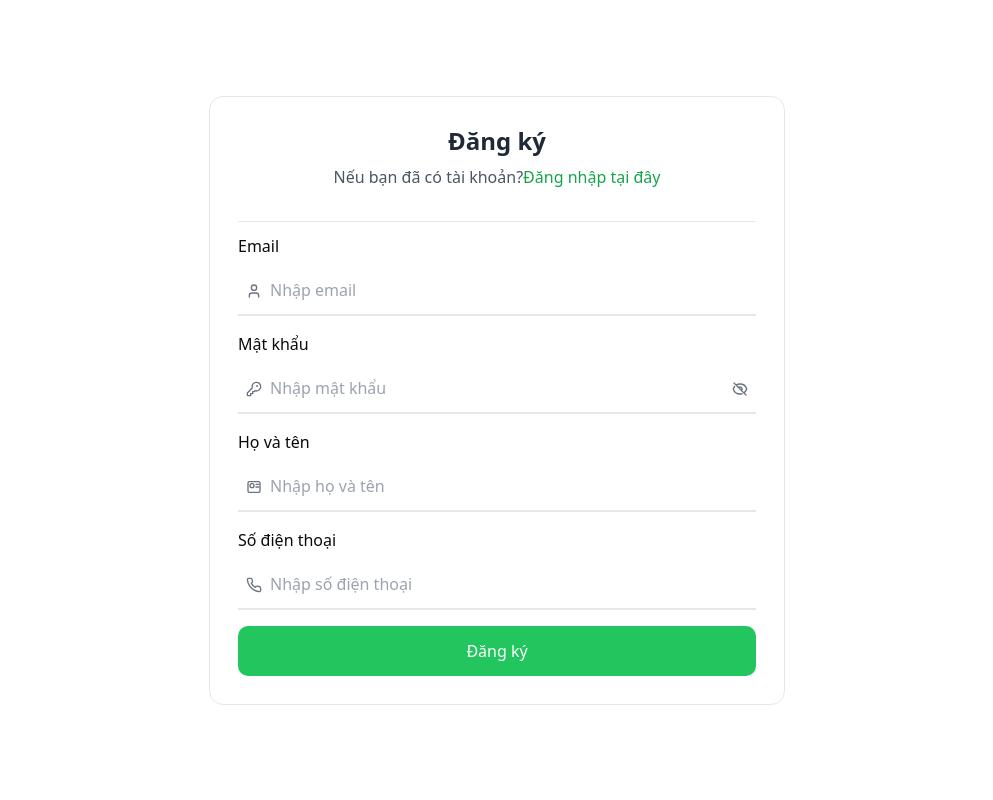
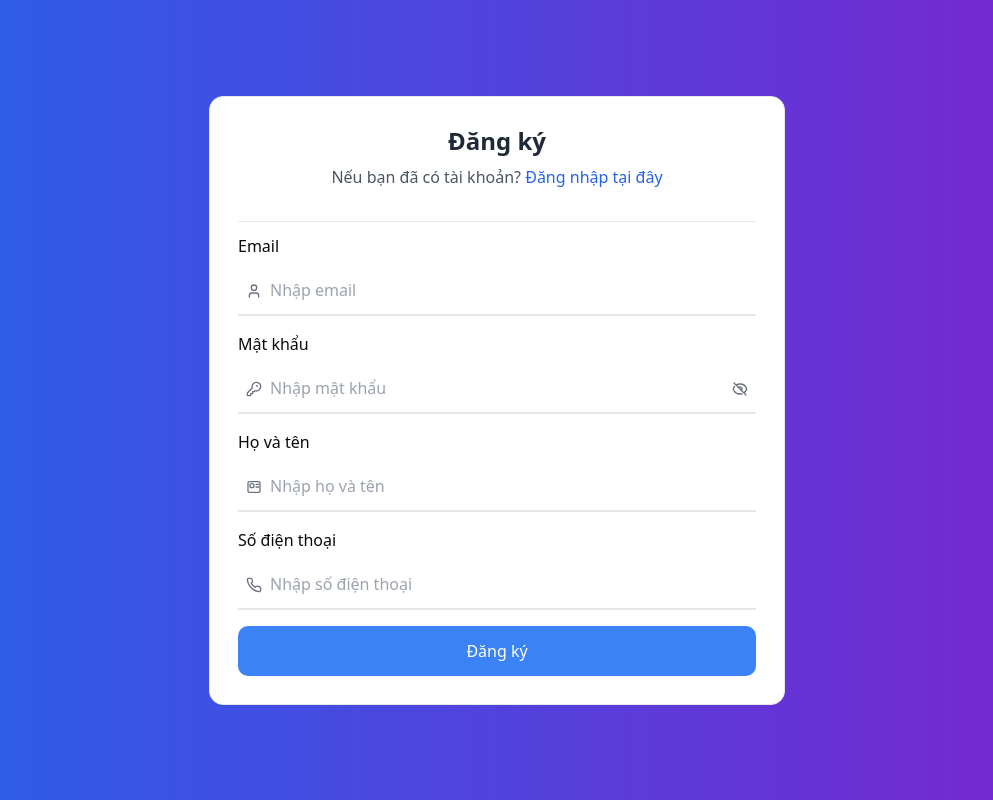
Before and after one commit to TechLap/techlap.fe, a React (Create React App) app: page /register in a window 1280 px wide. Shown: the whole page, without its empty margins (143-1136 px from the left). Built offline with nearby package versions, Linux system fonts and the light colour scheme.

Commit message:
update register page

```diff
--- a/src/pages/auth/register.tsx
+++ b/src/pages/auth/register.tsx
@@ -47,7 +47,7 @@ const RegisterPage = () => {
   };
 
   return (
-    <div className="min-h-screen flex items-center justify-center">
+    <div className="min-h-screen flex items-center justify-center bg-gradient-to-r from-blue-600 to-purple-700">
       <div className="max-w-xl w-full bg-white border border-gray-200 rounded-xl shadow-2xs">
         <div className="p-4 sm:p-7">
           <div className="text-center">
@@ -57,10 +57,10 @@ const RegisterPage = () => {
             <p className="mt-2 text-base text-gray-600">
               Nếu bạn đã có tài khoản?
               <NavLink
-                className="text-green-600 decoration-2 hover:underline focus:outline-hidden focus:underline font-medium"
+                className="text-blue-600 decoration-2 hover:underline focus:outline-hidden focus:underline font-medium"
                 to={"/login"}
               >
-                Đăng nhập tại đây
+                {" "} Đăng nhập tại đây
               </NavLink>
             </p>
           </div>
@@ -82,7 +82,7 @@ const RegisterPage = () => {
                       id="email"
                       {...register("email", { required: true })}
                       aria-invalid={errors.email ? "true" : "false"}
-                      className="peer py-2.5 sm:py-3 pe-0 ps-8 block w-full bg-transparent border-t-transparent border-b-2 border-x-transparent border-b-gray-200 sm:text-base focus:border-t-transparent focus:border-x-transparent focus:border-b-green-500 focus:ring-0 focus:outline-none disabled:opacity-50 disabled:pointer-events-none"
+                      className="peer py-2.5 sm:py-3 pe-0 ps-8 block w-full bg-transparent border-t-transparent border-b-2 border-x-transparent border-b-gray-200 sm:text-base focus:border-t-transparent focus:border-x-transparent focus:border-b-blue-500 focus:ring-0 focus:outline-none disabled:opacity-50 disabled:pointer-events-none"
                       required
                       placeholder="Nhập email"
                       aria-describedby="email-error"
@@ -127,7 +127,7 @@ const RegisterPage = () => {
                       id="password"
                       {...register("password", { required: true })}
                       aria-invalid={errors.password ? "true" : "false"}
-                      className="peer py-2.5 sm:py-3 pe-0 ps-8 block w-full bg-transparent border-t-transparent border-b-2 border-x-transparent border-b-gray-200 sm:text-base focus:border-t-transparent focus:border-x-transparent focus:border-b-green-500 focus:ring-0 focus:outline-none disabled:opacity-50 disabled:pointer-events-none"
+                      className="peer py-2.5 sm:py-3 pe-0 ps-8 block w-full bg-transparent border-t-transparent border-b-2 border-x-transparent border-b-gray-200 sm:text-base focus:border-t-transparent focus:border-x-transparent focus:border-b-blue-500 focus:ring-0 focus:outline-none disabled:opacity-50 disabled:pointer-events-none"
                       required
                       aria-describedby="password-error"
                       placeholder="Nhập mật khẩu"
@@ -215,7 +215,7 @@ const RegisterPage = () => {
                       id="name"
                       {...register("name", { required: true })}
                       aria-invalid={errors.name ? "true" : "false"}
-                      className="peer py-2.5 sm:py-3 pe-0 ps-8 block w-full bg-transparent border-t-transparent border-b-2 border-x-transparent border-b-gray-200 sm:text-base focus:border-t-transparent focus:border-x-transparent focus:border-b-green-500 focus:ring-0 focus:outline-none disabled:opacity-50 disabled:pointer-events-none"
+                      className="peer py-2.5 sm:py-3 pe-0 ps-8 block w-full bg-transparent border-t-transparent border-b-2 border-x-transparent border-b-gray-200 sm:text-base focus:border-t-transparent focus:border-x-transparent focus:border-b-blue-500 focus:ring-0 focus:outline-none disabled:opacity-50 disabled:pointer-events-none"
                       required
                       placeholder="Nhập họ và tên"
                       aria-describedby="email-error"
@@ -261,7 +261,7 @@ const RegisterPage = () => {
                       id="phone"
                       {...register("phone", { required: true })}
                       aria-invalid={errors.phone ? "true" : "false"}
-                      className="peer py-2.5 sm:py-3 pe-0 ps-8 block w-full bg-transparent border-t-transparent border-b-2 border-x-transparent border-b-gray-200 sm:text-base focus:border-t-transparent focus:border-x-transparent focus:border-b-green-500 focus:ring-0 focus:outline-none disabled:opacity-50 disabled:pointer-events-none"
+                      className="peer py-2.5 sm:py-3 pe-0 ps-8 block w-full bg-transparent border-t-transparent border-b-2 border-x-transparent border-b-gray-200 sm:text-base focus:border-t-transparent focus:border-x-transparent focus:border-b-blue-500 focus:ring-0 focus:outline-none disabled:opacity-50 disabled:pointer-events-none"
                       required
                       placeholder="Nhập số điện thoại"
                       aria-describedby="email-error"
@@ -303,7 +303,7 @@ const RegisterPage = () => {
 
                 <button
                   type="submit"
-                  className="w-full py-3 px-4 inline-flex justify-center items-center gap-x-2 text-base font-medium rounded-lg border border-transparent bg-green-500 text-white hover:bg-green-600 focus:outline-hidden focus:bg-green-600 disabled:opacity-50 disabled:pointer-events-none"
+                  className="w-full py-3 px-4 inline-flex justify-center items-center gap-x-2 text-base font-medium rounded-lg border border-transparent bg-blue-500 text-white hover:bg-blue-600 focus:outline-hidden focus:bg-blue-600 disabled:opacity-50 disabled:pointer-events-none"
                 >
                   Đăng ký
                 </button>
```
